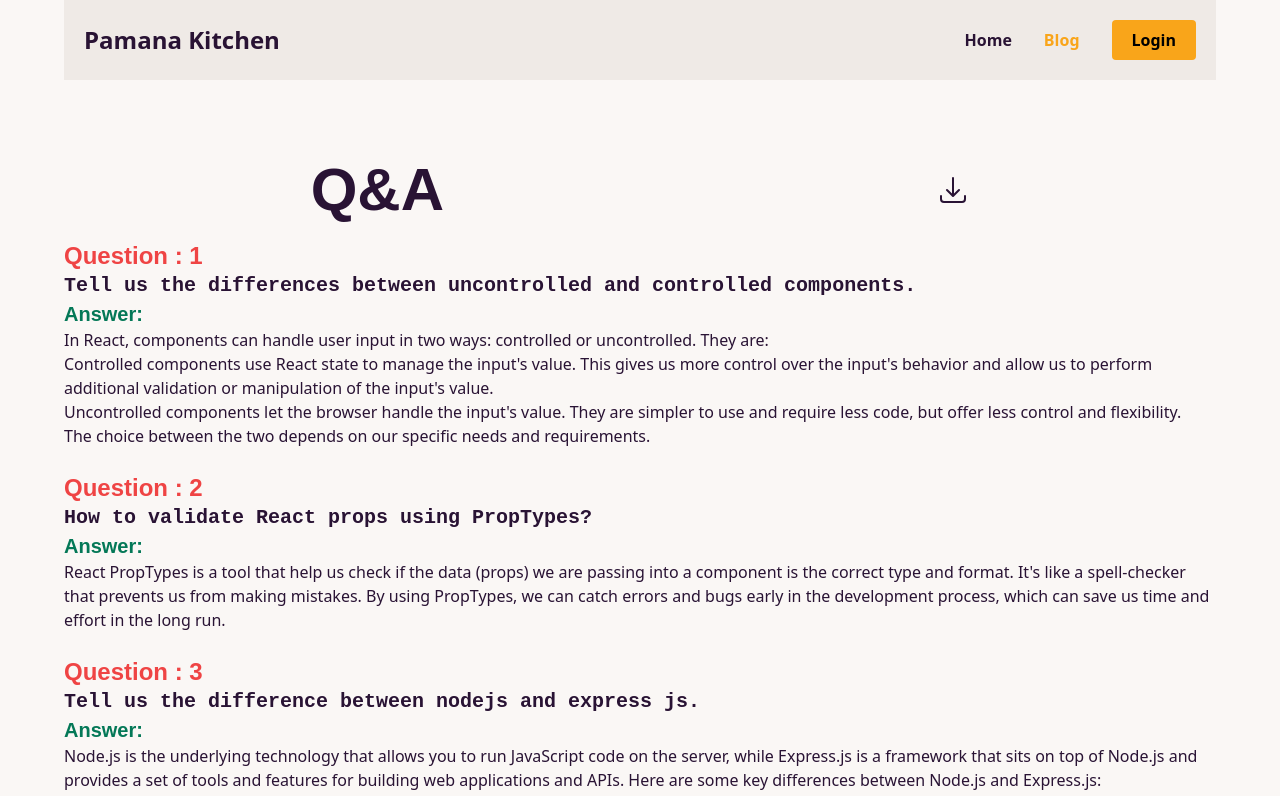
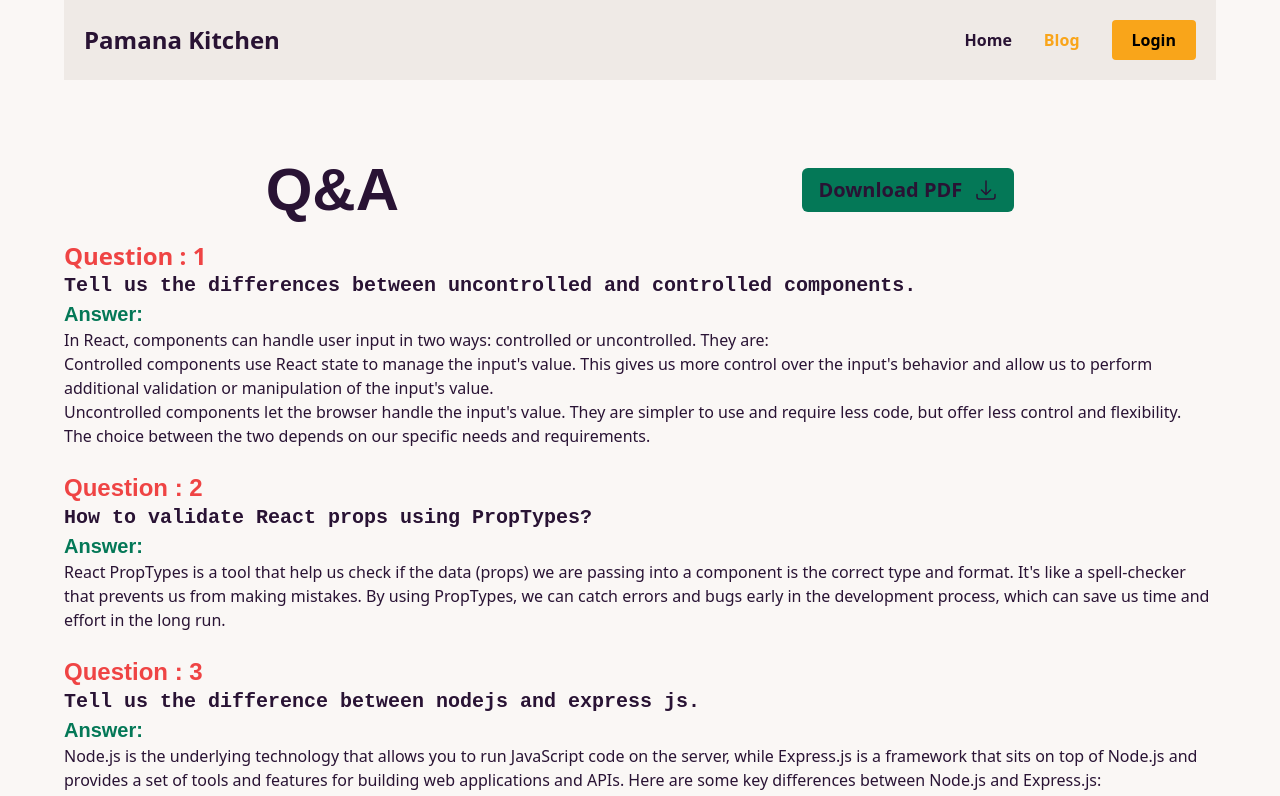
Before and after one commit to Abdullah-5603/Pamana-Kitchen-react, a React (Vite) app: page /blog in a window 1280 px wide. Shown: the top 796 px of the page. Built offline with nearby package versions, Linux system fonts and the light colour scheme; no server answers.

Commit message:
code updated

```diff
--- a/src/Components/Pages/Blog/Blog.jsx
+++ b/src/Components/Pages/Blog/Blog.jsx
@@ -19,13 +19,13 @@ const Blog = () => {
         <div className='py-10'>
             <div className='flex justify-around items-center'>
             <p className='text-center my-5 font-blog-qst-font-family font-extrabold text-6xl'>Q&A</p>
-            <button onClick={downloadAsPdf}><ArrowDownTrayIcon className='h-8 w-8'/></button>
+            <button className='flex items-center text-xl font-semibold bg-blog-ans-color py-2 px-4 rounded-md' onClick={downloadAsPdf}>Download PDF<ArrowDownTrayIcon className='h-6 w-6 ml-3'/></button>
             </div>
             <div id='blog' >
         {/* Question : 1 section */}
         <div>
             <p>
-                <span className="font-blog-qst-font-family mb-5 text-blog-qst-color text-2xl font-extrabold ">Question : 1</span>
+                <span className="font-blog-q st-font-family mb-5 text-blog-qst-color text-2xl font-extrabold ">Question : 1</span>
                 <br />
                 <span className='qus font-blog-qus-font-family font-extrabold text-xl'>Tell us the differences between uncontrolled and controlled components. </span>
             </p>
--- a/tailwind.config.js
+++ b/tailwind.config.js
@@ -12,7 +12,6 @@ export default {
       },
       colors: {
         'btn-color': '#F9A51A',
-        'table-color' : '#e0bd82',
         "blog-qst-color": '#ef4444',
         'blog-ans-color' : "#047857;"
       },
```
